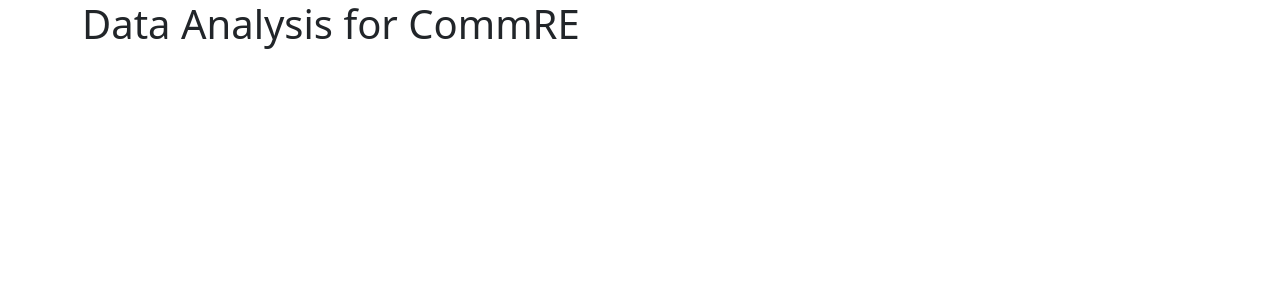
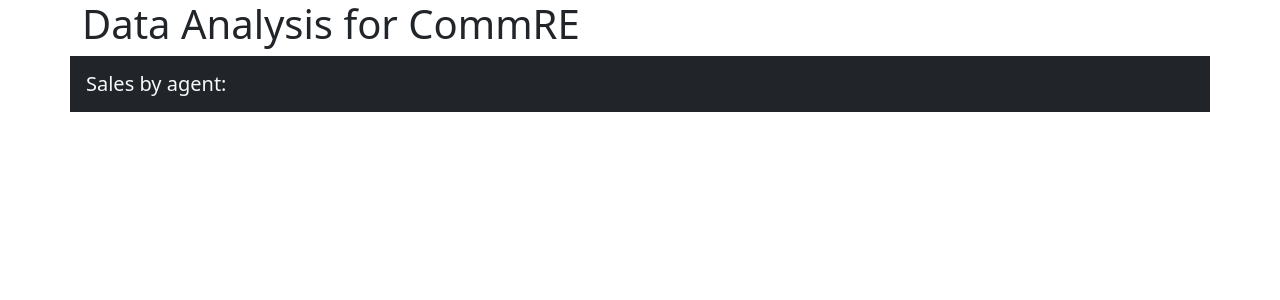
Before and after one commit to stholmes/CommRE, a React (Create React App) app: page / in a window 1280 px wide. Shown: the top 300 px of the page. Built offline with nearby package versions, Linux system fonts and the light colour scheme.

Commit message:
Add text to header

```diff
--- a/src/App.js
+++ b/src/App.js
@@ -11,7 +11,9 @@ const App = () => {
           </header>
 
         </div>
-
+        <div className="row">
+          <h5 className="bg-dark text-light p-3">Sales by agent: </h5>
+        </div>
       </div>
     </div>
   );
```
